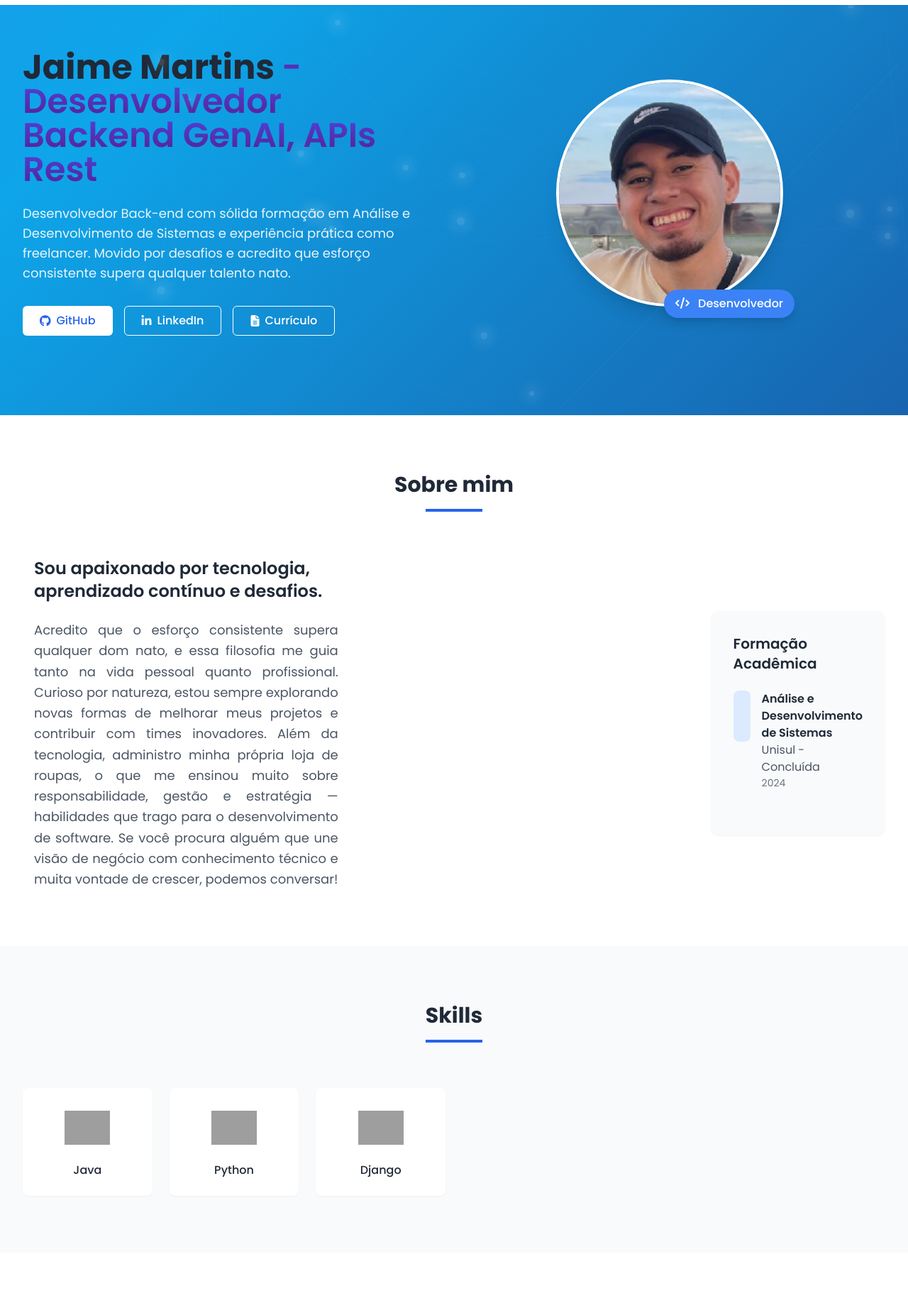
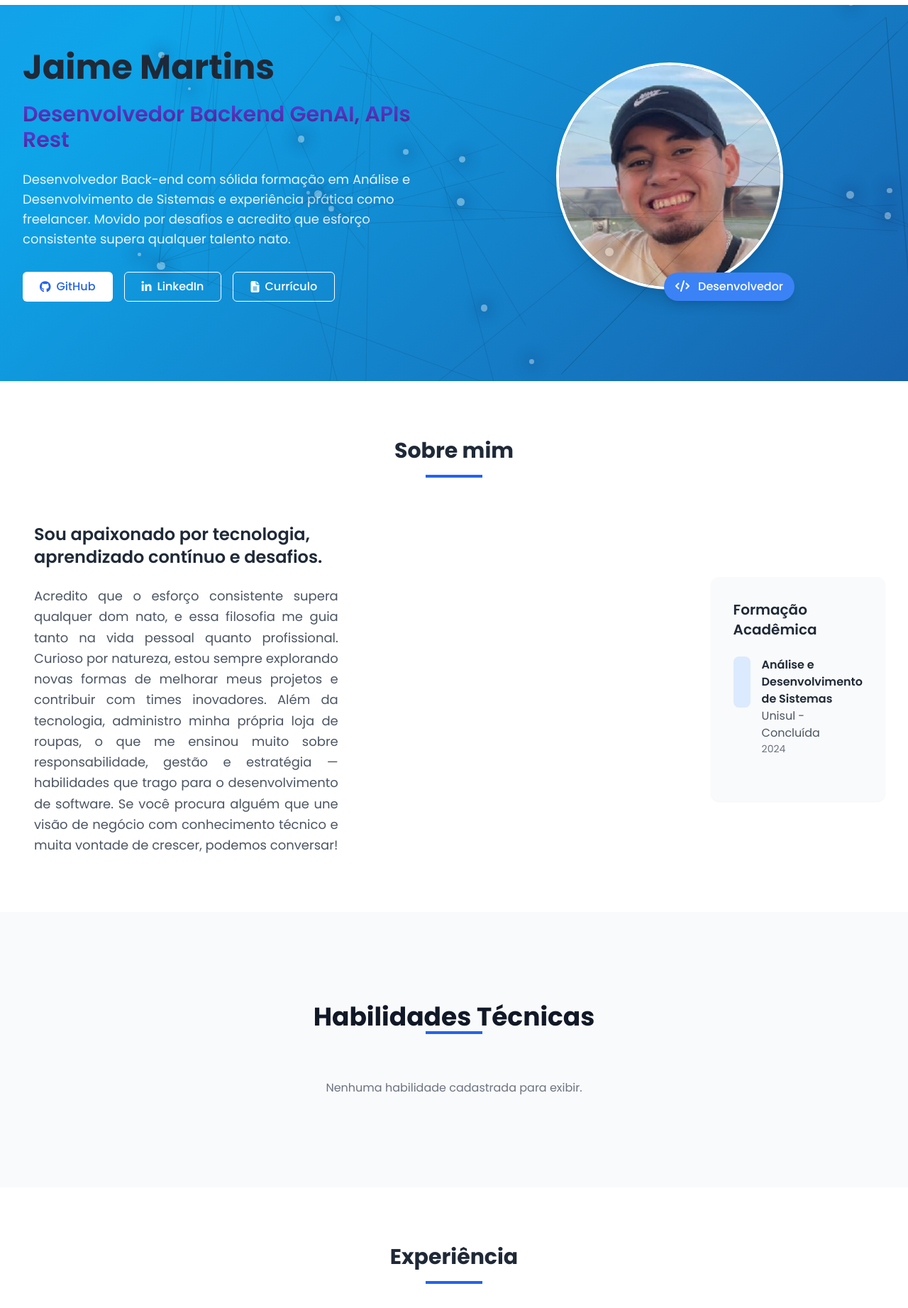
Before and after one commit to JaimeMartinsOliveira/new-portifolio, a Django app: page / in a window 1280 px wide. Shown: the part 57-1900 px from the top of the page at 71% size. Run offline with Django 5.2, Linux system fonts and the light colour scheme; data comes from the database, SQL or seed files in the repository; some libraries are stand-ins or nearby versions; grey boxes are pictures that could not be loaded.

Commit message:
Refatorado o template `index.html` para melhorar estrutura, implementar carrossel para habilidades técnicas, ajustar estilos e otimizar código.

```diff
--- a/portfolio/templates/index.html
+++ b/portfolio/templates/index.html
@@ -26,15 +26,15 @@
         .neural-node {
             position: absolute;
             border-radius: 50%;
-            background: rgba(255, 255, 255, 0.15);
-            box-shadow: 0 0 20px 5px rgba(255, 255, 255, 0.2);
+            background: rgba(243, 243, 243, 0.39);
+            box-shadow: 0 0 20px 5px rgba(20, 45, 96, 0.32);
             transition: transform 0.1s ease-out;
             pointer-events: none;
         }
 
         .neural-connection {
             position: absolute;
-            background: rgba(255, 255, 255, 0.1);
+            background: rgba(0, 0, 0, 0.5);
             height: 1px;
             transform-origin: left center;
             pointer-events: none;
@@ -172,8 +172,8 @@
             color: white;
             padding: 15px 20px;
             border-radius: 8px;
-            box-shadow: 0 4px 6px rgba(0, 0, 0, 0.1);-
-            z-index: 1000;
+            box-shadow: 0 4px 6px rgba(0, 0, 0, 0.1);
+            -z-index: 1000;
             opacity: 0;
             visibility: hidden;
             transition: opacity 0.3s ease-in-out, visibility 0.3s ease-in-out;
@@ -249,10 +249,12 @@
                 <!-- Título e Subtítulo dinâmicos -->
                 <h1 class="text-4xl md:text-5xl font-bold mb-6 text-gray-800 dark:text-gray-100">
                     {{ apresentacao.titulo }}
+                </h1>
+                <h2 class="text-2xl md:text-3xl font-medium mb-6 text-gray-800 dark:text-gray-100">
                         <span class="block md:inline font-semibold bg-gradient-to-b from-indigo-600 to-purple-900 text-transparent bg-clip-text dark:text-blue-300">
-            - {{ apresentacao.subtitulo }}
+            {{ apresentacao.subtitulo }}
                         </span>
-    </h1>
+                </h2>
 
                 <!-- Descrição dinâmica -->
                 <p class="text-lg mb-8 opacity-90">
@@ -286,7 +288,8 @@
                 <div class="relative">
                     <!-- Imagem dinâmica -->
                     <div class="w-48 h-48 sm:w-56 sm:h-56 md:w-64 md:h-64 lg:w-80 lg:h-80 rounded-full overflow-hidden border-4 border-white shadow-xl">
-            <img class="w-full h-full object-cover" src="{{ apresentacao.imagem.url }}" alt="Foto de perfil">
+                        <img class="w-full h-full object-cover" src="{{ apresentacao.imagem.url }}"
+                             alt="Foto de perfil">
                     </div>
 
                     <!-- Texto Dinâmico (Desenvolvedor) -->
@@ -355,28 +358,55 @@
 </section>
 
 <!-- Skills Section -->
-<section class="py-20 bg-gray-50">
+<section id="skills" class="py-20 sm:py-32 bg-gray-50 dark:bg-gray-900 overflow-hidden">
     <div class="max-w-7xl mx-auto px-4 sm:px-6 lg:px-8">
         <div class="text-center mb-16">
-            <h2 class="text-3xl font-bold text-gray-800 mb-4">Skills</h2>
+            <h2 class="text-3xl font-extrabold text-gray-900 dark:text-white sm:text-4xl">
+                Habilidades Técnicas
+            </h2>
             <div class="w-20 h-1 bg-blue-600 mx-auto"></div>
         </div>
 
-        <div class="grid grid-cols-2 sm:grid-cols-3 md:grid-cols-4 lg:grid-cols-6 gap-3 sm:gap-4 md:gap-6">
-            {% for skill in skills %}
-                <div class="skill-card bg-white p-3 sm:p-4 md:p-6 rounded-lg shadow-sm text-center transition duration-300 hover:shadow-md">
-                    <div class="mb-2 sm:mb-3 md:mb-4">
-                        {% if skill.imagem %}
+        {% if skills_by_category %}
+            <div class="carousel-container relative">
+                <div class="carousel-track flex transition-transform duration-500 ease-in-out">
+
+                    {% for category_name, skills_in_category in skills_by_category.items %}
+                        <div class="skill-category min-w-full px-4">
+                            <h3 class="text-xl font-semibold mb-8 text-center text-blue-600 dark:text-blue-400">{{ category_name }}</h3>
+                            <div class="grid grid-cols-2 sm:grid-cols-3 md:grid-cols-4 lg:grid-cols-5 gap-4 justify-center">
+                                {% for skill in skills_in_category %}
+                                    <div class="skill-badge flex flex-col items-center justify-center bg-white dark:bg-gray-800 border border-gray-200 dark:border-gray-700 rounded-lg p-4 text-center shadow-sm transition-transform duration-300 hover:scale-105 hover:shadow-lg">
                                         <img src="{{ skill.imagem.url }}" alt="{{ skill.nome }}"
-                                 class="w-10 h-10 sm:w-12 sm:h-12 md:w-16 md:h-16 mx-auto object-contain"
-                                 title="{{ skill.nome }}">
-                        {% endif %}
-                    </div>
-                    <h3 class="font-medium text-gray-800 text-sm sm:text-base">{{ skill.nome }}</h3>
+                                             class="w-12 h-12 sm:w-16 sm:h-16 object-contain mb-3">
+                                        <span class="font-medium text-gray-800 dark:text-gray-200 text-sm sm:text-base">{{ skill.nome }}</span>
                                     </div>
                                 {% endfor %}
                             </div>
+                        </div>
+                    {% endfor %}
 
+                </div>
+
+                <button class="carousel-btn carousel-btn--left absolute top-1/2 left-0 -translate-y-1/2 bg-white/50 dark:bg-gray-800/50 hover:bg-white dark:hover:bg-gray-700 rounded-full w-10 h-10 flex items-center justify-center shadow-md disabled:opacity-50 disabled:cursor-not-allowed"
+                        aria-label="Anterior">
+                    <i class="fas fa-chevron-left text-gray-800 dark:text-white"></i>
+                </button>
+                <button class="carousel-btn carousel-btn--right absolute top-1/2 right-0 -translate-y-1/2 bg-white/50 dark:bg-gray-800/50 hover:bg-white dark:hover:bg-gray-700 rounded-full w-10 h-10 flex items-center justify-center shadow-md disabled:opacity-50 disabled:cursor-not-allowed"
+                        aria-label="Próximo">
+                    <i class="fas fa-chevron-right text-gray-800 dark:text-white"></i>
+                </button>
+
+                <div class="carousel-indicators flex justify-center mt-8 space-x-2">
+                    {% for category_name in skills_by_category %}
+                        <button class="carousel-indicator w-3 h-3 rounded-full bg-gray-300 dark:bg-gray-600"
+                                aria-label="Slide {{ forloop.counter }}"></button>
+                    {% endfor %}
+                </div>
+            </div>
+        {% else %}
+            <p class="text-center text-gray-500 dark:text-gray-400">Nenhuma habilidade cadastrada para exibir.</p>
+        {% endif %}
     </div>
 </section>
 
@@ -572,22 +602,22 @@
             </div>
 
             <div class="md:w-1/2">
-                <div class="bg-gray-50 p-6 rounded-xl shadow-sm mb-6">
-                    <h3 class="text-xl font-semibold text-gray-800 mb-4">Apoie meu trabalho via PIX</h3>
-                    <div class="text-center mb-4">
-                        <img src="https://jaimemartins.tech/media/pix-qrcode.png" alt="QR Code PIX"
-                             class="pix-qr-code mx-auto mb-3">
-                    </div>
-                    <div class="bg-gray-100 p-3 rounded-lg mb-4 flex justify-between items-center">
-                        <span class="text-gray-800 font-medium truncate">contato.jaimemartins@gmail.com</span>
-                        <button onclick="copyPixKey()"
-                                class="bg-blue-600 text-white px-3 py-1 rounded text-sm hover:bg-blue-700 transition">
-                            Copiar
-                        </button>
-                    </div>
-                    <p class="text-gray-600 text-sm">Todo apoio é bem-vindo! Ao doar, você me ajuda a criar mais
-                        conteúdo de qualidade.</p>
-                </div>
+                {#                <div class="bg-gray-50 p-6 rounded-xl shadow-sm mb-6">#}
+                {#                    <h3 class="text-xl font-semibold text-gray-800 mb-4">Apoie meu trabalho via PIX</h3>#}
+                {#                    <div class="text-center mb-4">#}
+                {#                        <img src="https://jaimemartins.tech/media/pix-qrcode.png" alt="QR Code PIX"#}
+                {#                             class="pix-qr-code mx-auto mb-3">#}
+                {#                    </div>#}
+                {#                    <div class="bg-gray-100 p-3 rounded-lg mb-4 flex justify-between items-center">#}
+                {#                        <span class="text-gray-800 font-medium truncate">contato.jaimemartins@gmail.com</span>#}
+                {#                        <button onclick="copyPixKey()"#}
+                {#                                class="bg-blue-600 text-white px-3 py-1 rounded text-sm hover:bg-blue-700 transition">#}
+                {#                            Copiar#}
+                {#                        </button>#}
+                {#                    </div>#}
+                {#                    <p class="text-gray-600 text-sm">Todo apoio é bem-vindo! Ao doar, você me ajuda a criar mais#}
+                {#                        conteúdo de qualidade.</p>#}
+                {#                </div>#}
 
                 <form class="bg-gray-50 p-8 rounded-xl shadow-sm">
                     <div class="mb-6">
@@ -1016,6 +1046,56 @@
             },
         });
     });
+    const track = document.querySelector('.carousel-track');
+    if (track) {
+        const items = document.querySelectorAll('.skill-category');
+        const btnPrev = document.querySelector('.carousel-btn--left');
+        const btnNext = document.querySelector('.carousel-btn--right');
+        const indicators = document.querySelectorAll('.carousel-indicator');
+        let currentIndex = 0;
+        const totalSlides = items.length;
+        let autoRotateTimeout;
+
+        if (totalSlides > 0) {
+            function updateCarousel() {
+                track.style.transform = `translateX(-${currentIndex * 100}%)`;
+                indicators.forEach((indicator, i) => {
+                    indicator.classList.toggle('bg-blue-600', i === currentIndex);
+                    indicator.classList.toggle('dark:bg-blue-400', i === currentIndex);
+                });
+                btnPrev.disabled = currentIndex === 0;
+                btnNext.disabled = currentIndex === totalSlides - 1;
+                clearTimeout(autoRotateTimeout);
+                autoRotateTimeout = setTimeout(() => {
+                    currentIndex = (currentIndex + 1) % totalSlides;
+                    updateCarousel();
+                }, 5000);
+            }
+
+            btnNext.addEventListener('click', () => {
+                if (currentIndex < totalSlides - 1) {
+                    currentIndex++;
+                    updateCarousel();
+                }
+            });
+
+            btnPrev.addEventListener('click', () => {
+                if (currentIndex > 0) {
+                    currentIndex--;
+                    updateCarousel();
+                }
+            });
+
+            indicators.forEach((indicator, index) => {
+                indicator.addEventListener('click', () => {
+                    currentIndex = index;
+                    updateCarousel();
+                });
+            });
+
+            updateCarousel(); // Inicia o carrossel
+        }
+    }
 </script>
 
 </body>
```
Lines whose indentation alone changed are shown as unchanged.
